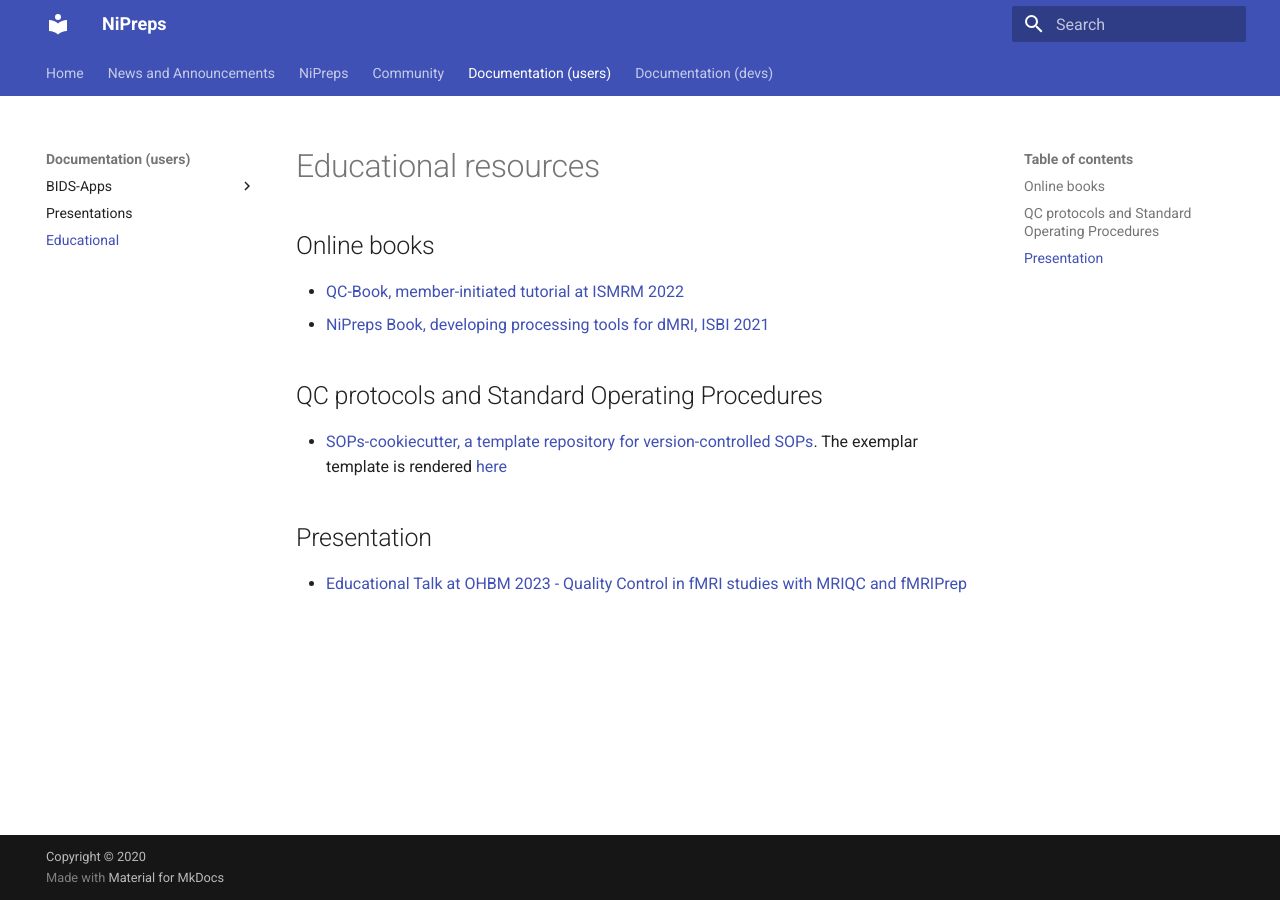
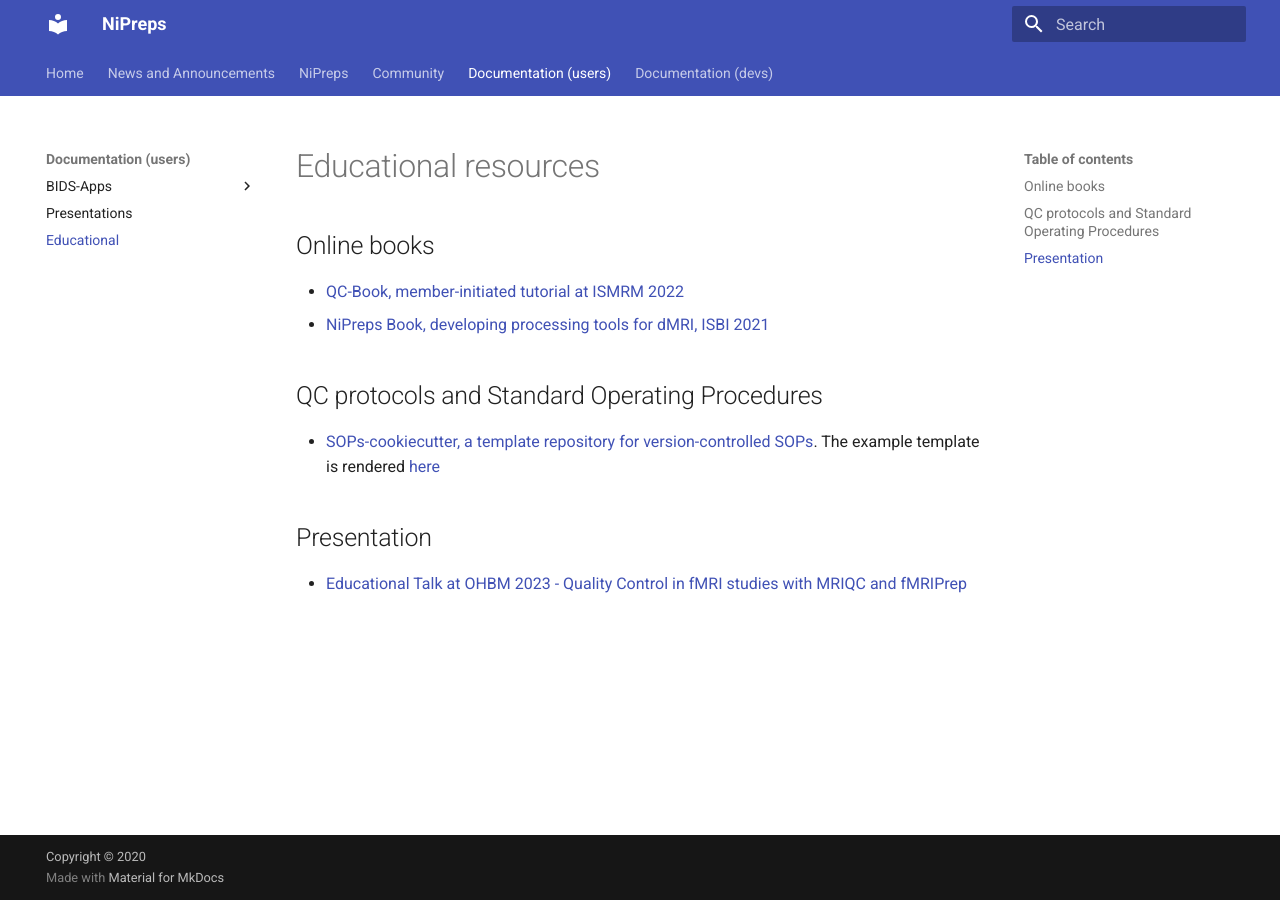
Before and after one commit to nipreps/nipreps.github.io, an MkDocs documentation site: the page built from docs/users/educational.md, in a window 1280 px wide. Built offline with MkDocs 1.6.1 and Material for MkDocs 9.7.7, drawn with Linux system fonts in a browser that asks for light colours.

Commit message:
Update docs/users/educational.md
Co-authored-by: Oscar Esteban <code@oscaresteban.es>

```diff
--- a/docs/users/educational.md
+++ b/docs/users/educational.md
@@ -7,7 +7,7 @@
 
 ## QC protocols and Standard Operating Procedures
 
-- [SOPs-cookiecutter, a template repository for version-controlled SOPs](https//github.com/nipreps/sops-cookiecutter). The exemplar template is rendered [here](../../mriqc-sops)
+- [SOPs-cookiecutter, a template repository for version-controlled SOPs](https//github.com/nipreps/sops-cookiecutter). The example template is rendered [here](/sops-cookiecutter/)
 
 ## Presentation
 - [Educational Talk at OHBM 2023 - Quality Control in fMRI studies with MRIQC and fMRIPrep](../../assets/OHBM2023/QCTalkOHBM23CelineProvins.pdf)
```
